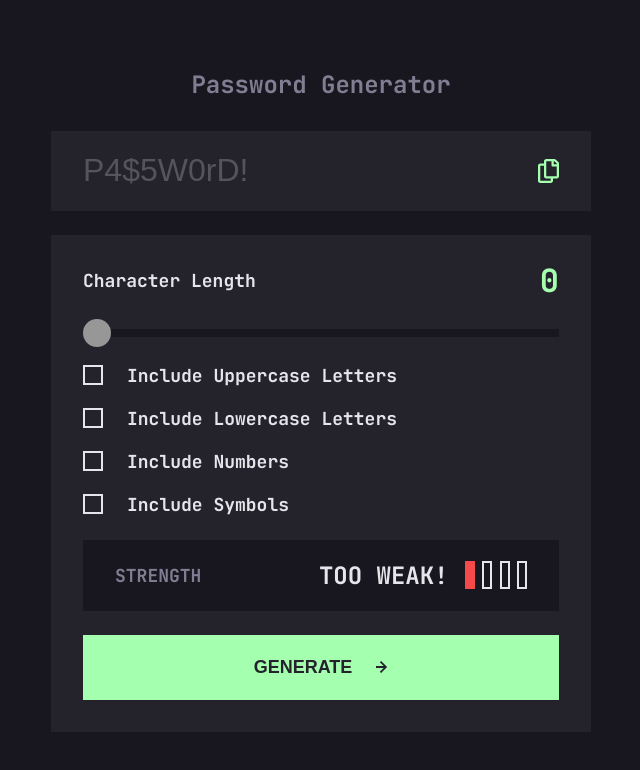
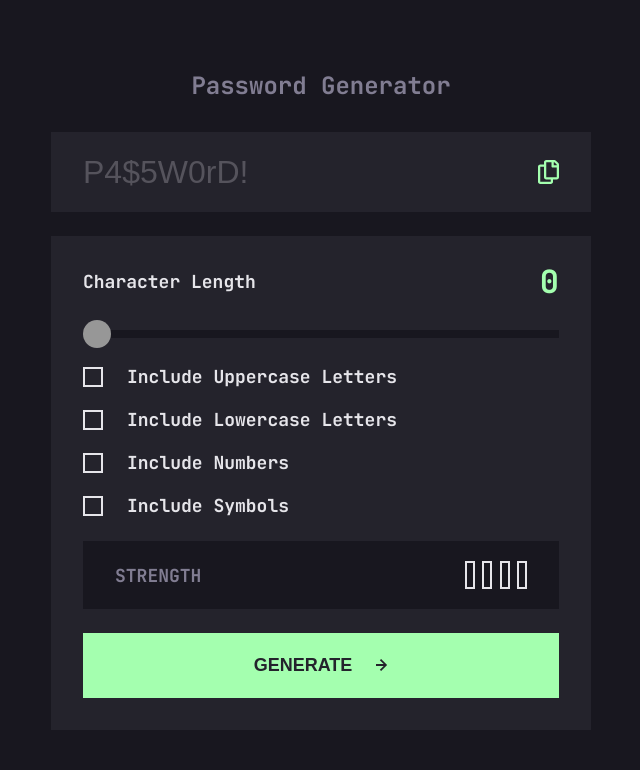
Before and after one commit to tiago-jv0/password-generator, a Vue app: page / in a window 1280 px wide. Shown: the top 770 px of the page, without its empty margins (319-959 px from the left). Built offline with nearby package versions, Linux system fonts and the light colour scheme.

Commit message:
feat: improve PasswordStrength to edge case of null

```diff
--- a/src/App.vue
+++ b/src/App.vue
@@ -73,7 +73,7 @@ type PasswordStrengthLevels = "too-weak" | "weak" | "medium" | "strong";
 const selectedCriterias = ref<Array<string>>([]);
 const maximumLength = ref(0);
 const generatedPassword = ref("");
-const passwordStrength = ref<PasswordStrengthLevels>("too-weak");
+const passwordStrength = ref<PasswordStrengthLevels | null>(null);
 
 watch(selectedCriterias, (newCriterias) => {
   const strenghtLevels = ["too-weak", "weak", "medium", "strong"] as const;
--- a/src/components/PasswordStrength.vue
+++ b/src/components/PasswordStrength.vue
@@ -28,12 +28,13 @@ import { computed } from "vue";
 type StrengthLevels = "too-weak" | "weak" | "medium" | "strong";
 
 type Props = {
-  strength: StrengthLevels;
+  strength: StrengthLevels | null;
 };
 
 const props = defineProps<Props>();
 
 const strengthClassicationMessage = computed(() => {
+  if (props.strength) {
     const classificationsMessage = {
       "too-weak": "Too Weak!",
       weak: "Weak",
@@ -42,11 +43,16 @@ const strengthClassicationMessage = computed(() => {
     };
 
     return classificationsMessage[props.strength];
+  }
+  return "";
 });
 
 const amountOfActiveRatings = computed(() => {
+  if (props.strength) {
     const levels = ["too-weak", "weak", "medium", "strong"];
     const ratingsAmount = levels.findIndex((level) => level === props.strength);
     return ratingsAmount + 1;
+  }
+  return 0;
 });
 </script>
--- a/src/scss/components/_RangeSlider.scss
+++ b/src/scss/components/_RangeSlider.scss
@@ -48,6 +48,11 @@
                 background-color: var(--very-dark-grey);
                 border: 2px solid var(--neon-green);
             }
+
+            &::-moz-range-thumb {
+                background-color: var(--very-dark-grey);
+                border: 2px solid var(--neon-green);
+            }
         }
 
         &::-webkit-slider-thumb {
@@ -63,10 +68,15 @@
         }
 
         &::-moz-range-thumb {
+            -moz-appearance: none; /* Override default look */
+            appearance: none;
             width: 2.8rem; /* Set a specific slider handle width */
             height: 2.8rem; /* Slider handle height */
-            background: #979797; /* Green background */
+            background-color: #979797; /* Green background */
             cursor: pointer; /* Cursor on hover */
+            border-radius: 50%;
+            position: relative;
+            z-index: 2;
         }
     }
 }
```
Lines whose indentation alone changed are shown as unchanged.
